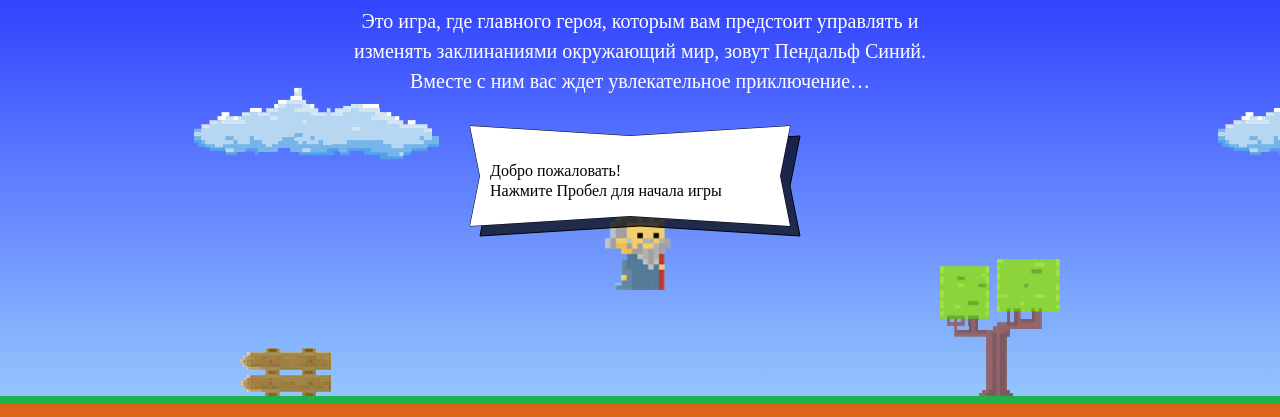
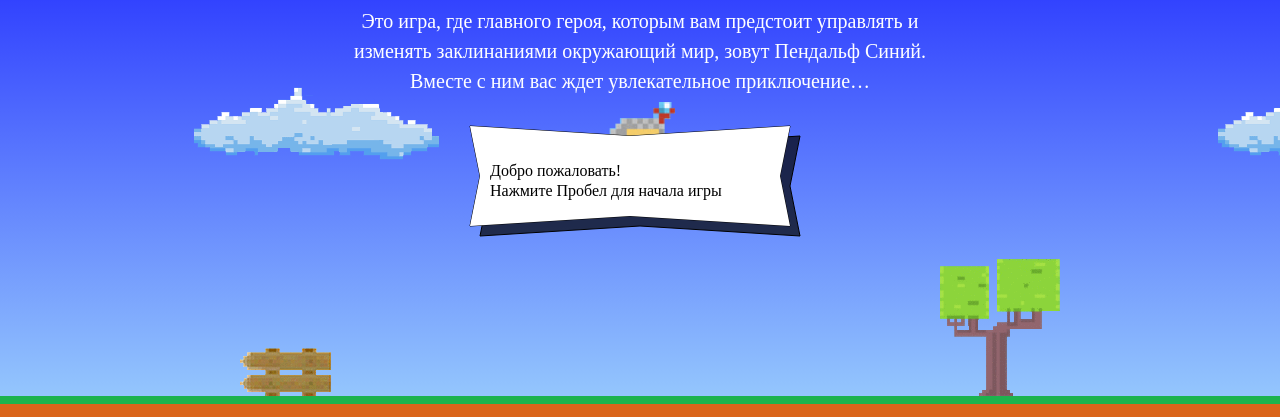
Before and after one commit to Tkachenino/948039-code-and-magick-19, a website: page index.html in a window 1280 px wide. Shown: the part 203-620 px from the top of the page. Drawn offline with Linux system fonts and the light colour scheme; a web font is replaced by a local one.

Commit message:
выравнивает по уровню стопы

```diff
--- a/index.html
+++ b/index.html
@@ -195,7 +195,7 @@
     return  (width - wizardWidth)/2;
   };
   var getWizardY = function(height) {
-    return height * (1 / 3);
+    return height * (1 / 3) - getWizardHeight();
   };
 </script>
 <script src="js/game.js"></script>
```
